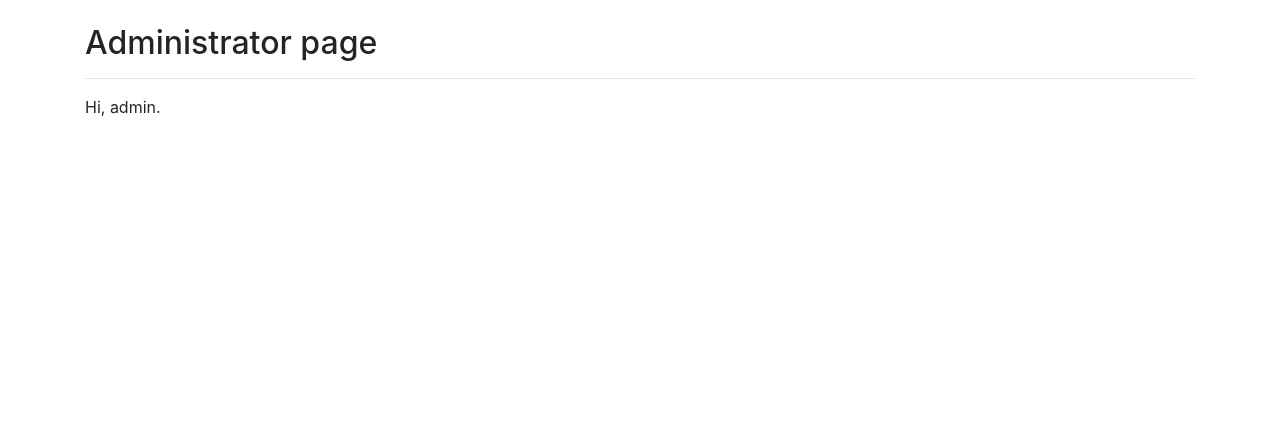
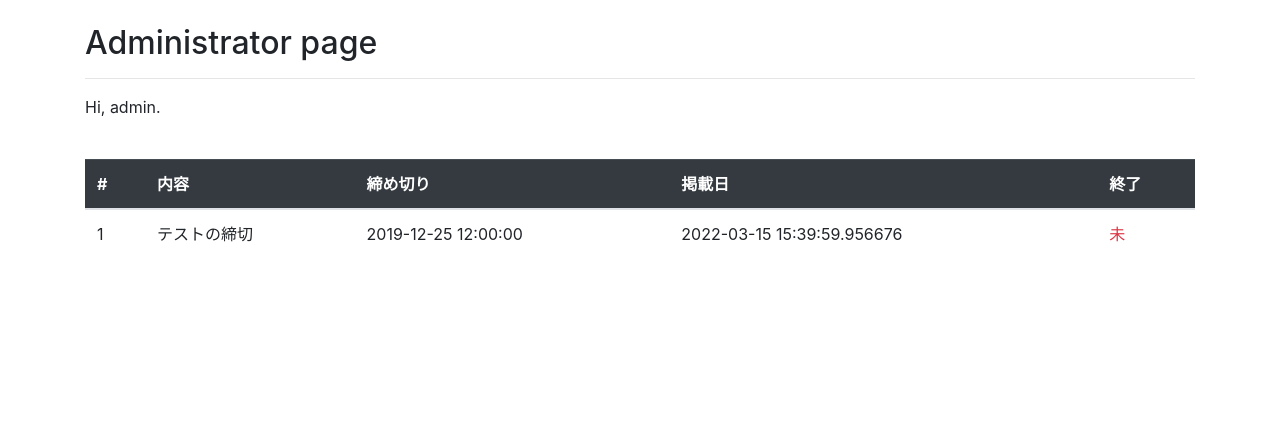
Before and after one commit to gaston-g96/fastapi-todoapp-tutorial, a FastAPI app: page /admin in a window 1280 px wide. Shown: the top 441 px of the page. Run offline with FastAPI, Linux system fonts and the light colour scheme; data comes from the database, SQL or seed files in the repository; some libraries are stand-ins or nearby versions.

Commit message:
テスト用に管理データを取得

```diff
--- a/db.py
+++ b/db.py
@@ -3,7 +3,8 @@ from sqlalchemy.ext.declarative import declarative_base
 from sqlalchemy import create_engine
 from sqlalchemy.orm import sessionmaker
 
-
+# データベースに書き込むための基本設定を行なっている
+# Baseは
 Base =declarative_base()
 RDB_PATH = "sqlite:///db.sqlite3"
 ECHO_LOG = True
--- a/models.py
+++ b/models.py
@@ -11,6 +11,7 @@ import hashlib
 SQLITE3_NAME = "./db.sqlite3"
 
 
+# データベースのUserとTaskを更新するためのクラスを作る
 class User(Base):
 
     """
--- a/templates/admin.html
+++ b/templates/admin.html
@@ -1,10 +1,37 @@
-<!-- templates/admin.html -->
-
 {% extends "layout.html" %}
 {% block content %}
 <br>
 <h2>Administrator page</h2>
 <hr>
-<p>Hi, {{ username }}.</p>
+<p>Hi, {{ user['username'] }}.</p>
+
+<br>
+<table class="table">
+    <thead class="table-dark">
+    <tr>
+        <th>#</th>
+        <th>内容</th>
+        <th>締め切り</th>
+        <th>掲載日</th>
+        <th>終了</th>
+    </tr>
+    </thead>
+    <tbody>
+    {% for t in task %}
+    <tr>
+        <td>{{ t['id'] }}</td>
+        <td>{{ t['content'] }}</td>
+        <td>{{ t['deadline'] }}</td>
+        <td>{{ t['date'] }}</td>
+        <td>{% if t['done'] %}
+            <div class="text-success">済</div>
+            {% else %}
+            <div class="text-danger">未</div>
+            {% endif %}
+        </td>
+    </tr>
+    {% endfor %}
+    </tbody>
+</table>
 
 {% endblock %}
```
Also changed, not shown: controllers.py (+8 -2 lines).
